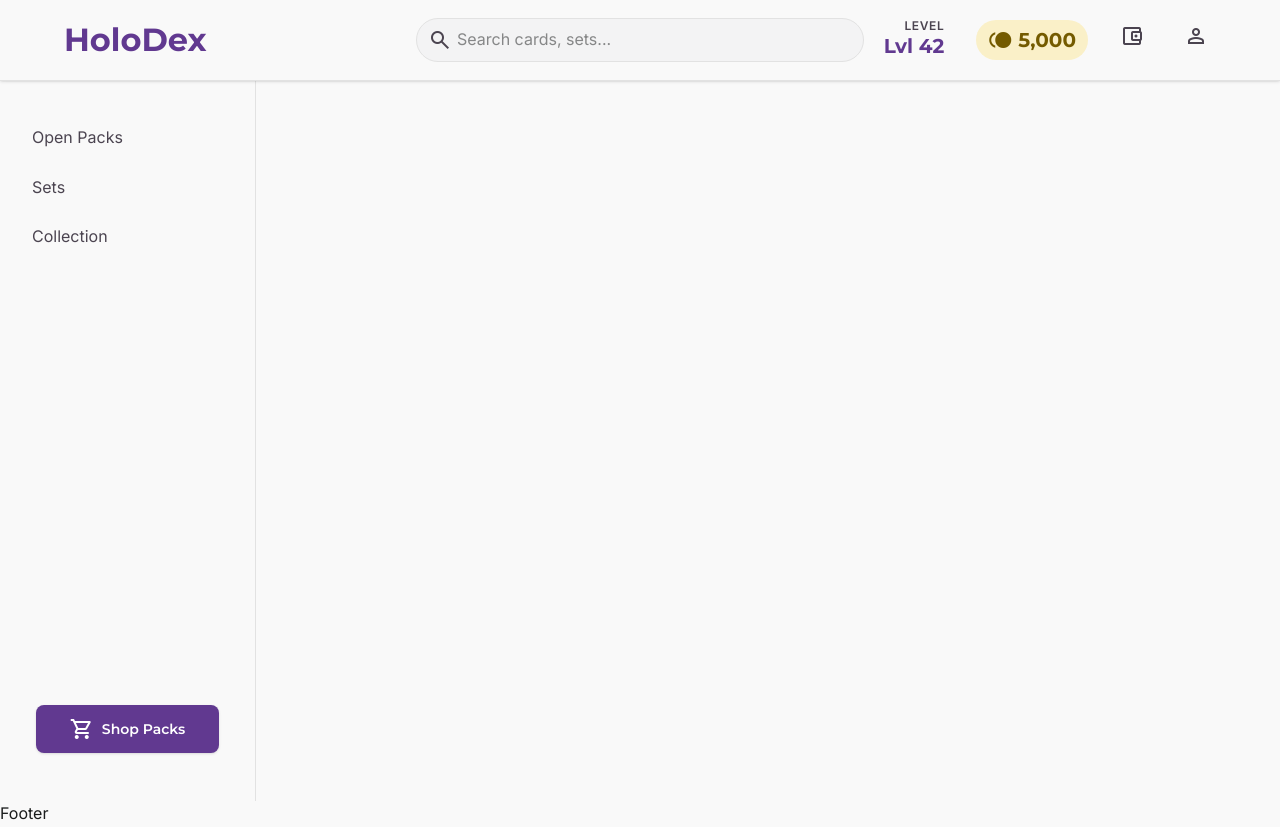
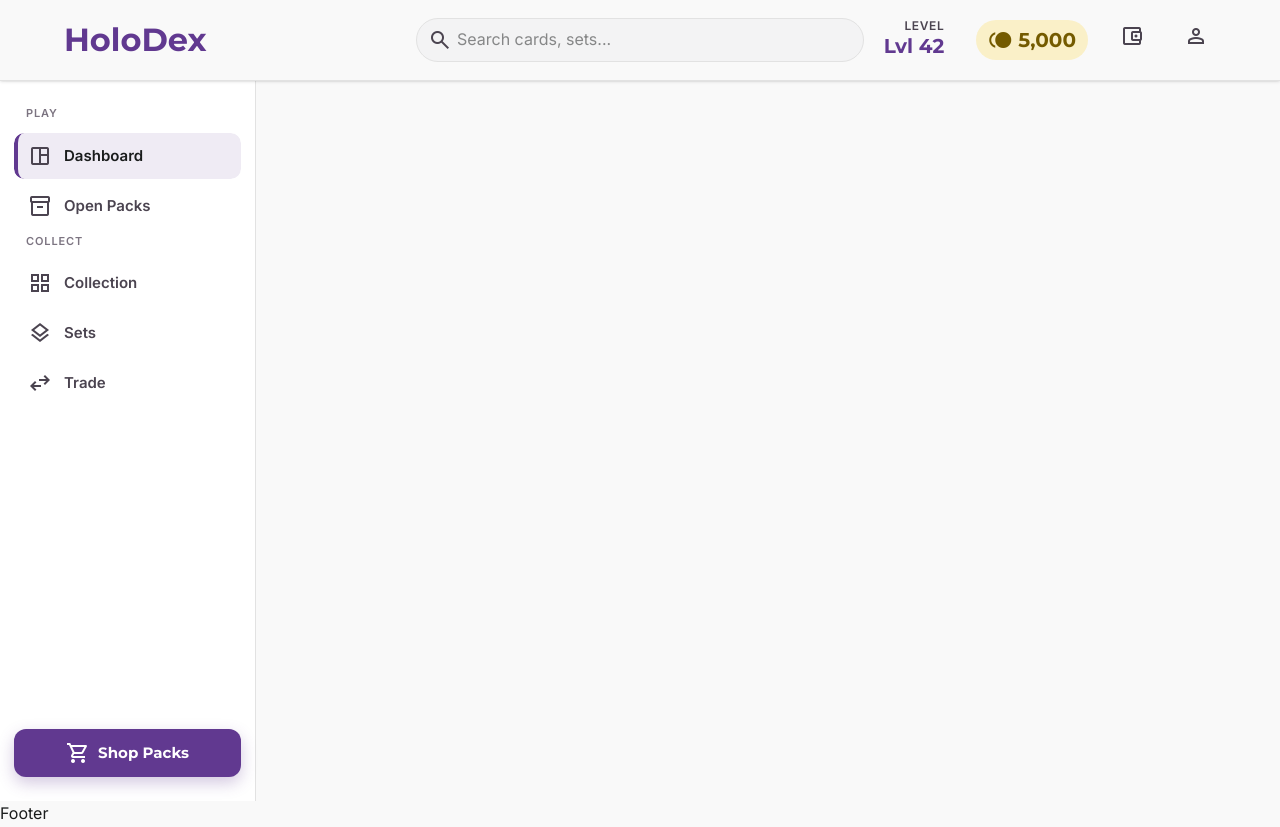
Before and after one commit to Awreally/HoloDex, a React (Vite) app in the folder packages/frontend/: page / in a window 1280 px wide. Built offline with nearby package versions, Linux system fonts and the light colour scheme; no server answers.

Commit message:
New UI for side menu

```diff
--- a/packages/frontend/src/components/layout/navigation/SideNavBar.tsx
+++ b/packages/frontend/src/components/layout/navigation/SideNavBar.tsx
@@ -1,24 +1,30 @@
-import { navLinks } from "./navigation.config";
+import { navSections } from "./navigation.config";
 import { SideNavItem } from "./SideNavItem";
 
 export function SideNavbar() {
   return (
-    <aside className="sticky top-20 z-40 hidden h-[calc(100vh-5rem)] w-64 flex-col border-r border-surface-variant bg-surface py-8 md:flex">
-      <nav aria-label="Main" className="flex flex-1 flex-col gap-1 px-3">
-        <ul>
-          {navLinks.map((link) => (
+    <aside className="sticky top-20 z-40 hidden h-[calc(100vh-5rem)] w-64 shrink-0 flex-col gap-1 border-r border-surface-variant bg-surface-container-lowest px-3.5 py-6 md:flex">
+      {navSections.map((section) => (
+        <div key={section.title}>
+          <div className="px-3 pt-4.5 pb-2.5 text-[11px] font-semibold tracking-[0.08em] text-outline uppercase first:pt-0">
+            {section.title}
+          </div>
+          <ul className="flex flex-col gap-1">
+            {section.links.map((link) => (
               <SideNavItem key={link.to} {...link} />
             ))}
           </ul>
-        <div className="mt-auto px-6 pb-4">
-          <button className="ambient-shadow-hover flex w-full items-center justify-center gap-2 rounded-lg bg-primary px-4 py-3 font-title-md text-title-md text-sm text-on-primary shadow-sm transition-colors hover:bg-primary-container">
-            <span className="material-symbols-outlined text-sm">
+        </div>
+      ))}
+
+      <div className="mt-auto pt-6">
+        <button className="flex h-12 w-full items-center justify-center gap-2 rounded-xl bg-primary font-title-md text-[15px] font-bold text-on-primary shadow-[0_6px_16px_rgba(97,57,144,0.28)] transition-colors hover:bg-primary-container">
+          <span className="material-symbols-outlined text-[20px]">
             shopping_cart
           </span>
           Shop Packs
         </button>
       </div>
-      </nav>
     </aside>
   );
 }
--- a/packages/frontend/src/components/layout/navigation/SideNavItem.tsx
+++ b/packages/frontend/src/components/layout/navigation/SideNavItem.tsx
@@ -2,19 +2,31 @@ import { NavLink } from "react-router";
 import clsx from "clsx";
 import type { NavLinkItem } from "./navigation.config";
 
-export const SideNavItem = ({ to, label, end }: NavLinkItem) => (
-  <li >
+export const SideNavItem = ({ to, label, icon, end }: NavLinkItem) => (
+  <li>
     <NavLink
       to={to}
       end={end}
       className={({ isActive }) =>
         clsx(
-           "flex items-center gap-2 rounded-lg border-l-4 px-4 py-3 transition-all hover:translate-x-1",
-          isActive ? "border-primary bg-primary-fixed/20 font-bold text-primary" : "border-transparent text-on-surface-variant hover:border-surface-variant hover:bg-surface-container-low",
+          "relative flex h-[46px] cursor-pointer items-center gap-3 overflow-hidden rounded-[10px] px-3.5 transition-colors",
+          isActive
+            ? "font-semibold text-on-surface"
+            : "text-on-surface-variant hover:bg-surface-container-low",
         )
       }
     >
-      {label}
+      {({ isActive }) => (
+        <>
+          {isActive && (
+            <div className="absolute inset-0 rounded-[10px] border-l-4 border-primary bg-primary/10" />
+          )}
+          <span className="material-symbols-outlined relative text-[21px] text-on-surface-variant">
+            {icon}
+          </span>
+          <span className="relative text-[15px] font-semibold">{label}</span>
+        </>
+      )}
     </NavLink>
   </li>
 );
--- a/packages/frontend/src/components/layout/navigation/navigation.config.ts
+++ b/packages/frontend/src/components/layout/navigation/navigation.config.ts
@@ -1,11 +1,29 @@
 export type NavLinkItem = {
     to: string;
     label: string;
+    icon: string;
     end?: boolean;
 };
 
-export const navLinks: NavLinkItem[] = [
-    { to: "/packs", label: "Open Packs" },
-    { to: "/sets", label: "Sets" },
-    { to: "/collection", label: "Collection"},
-]
+export type NavSection = {
+    title: string;
+    links: NavLinkItem[];
+};
+
+export const navSections: NavSection[] = [
+    {
+        title: "Play",
+        links: [
+            { to: "/", label: "Dashboard", icon: "space_dashboard", end: true },
+            { to: "/sets", label: "Open Packs", icon: "inventory_2" },
+        ],
+    },
+    {
+        title: "Collect",
+        links: [
+            { to: "/collection", label: "Collection", icon: "grid_view" },
+            { to: "/sets", label: "Sets", icon: "layers" },
+            { to: "/trade", label: "Trade", icon: "swap_horiz" },
+        ],
+    },
+];
--- /dev/null
+++ b/packages/frontend/src/pages/TradePage.tsx
@@ -0,0 +1,3 @@
+export function TradePage() {
+  return <h1>Trade</h1>;
+}
--- a/packages/frontend/src/routes/index.tsx
+++ b/packages/frontend/src/routes/index.tsx
@@ -3,6 +3,7 @@ import RootLayout from "../components/layout/RootLayout";
 import { SetsPage } from "../pages/SetsPage";
 import { OpenPackPage } from "../features/packs/pages/OpenPackPage";
 import { DashBoardPage } from "../pages/DashBoardPage";
+import { TradePage } from "../pages/TradePage";
 import Authpage from "../features/auth/pages/AuthPage";
 import CollectionPage from "../features/collection/pages/CollectionPage";
 import { ProtectedRoute } from "../components/ProtectedRoute";
@@ -32,6 +33,10 @@ export const router = createBrowserRouter([
         path: "collection",
         element: <CollectionPage />,
       },
+      {
+        path: "trade",
+        element: <TradePage />,
+      },
     ],
   },
 ]);
```
Lines whose indentation alone changed are shown as unchanged.
